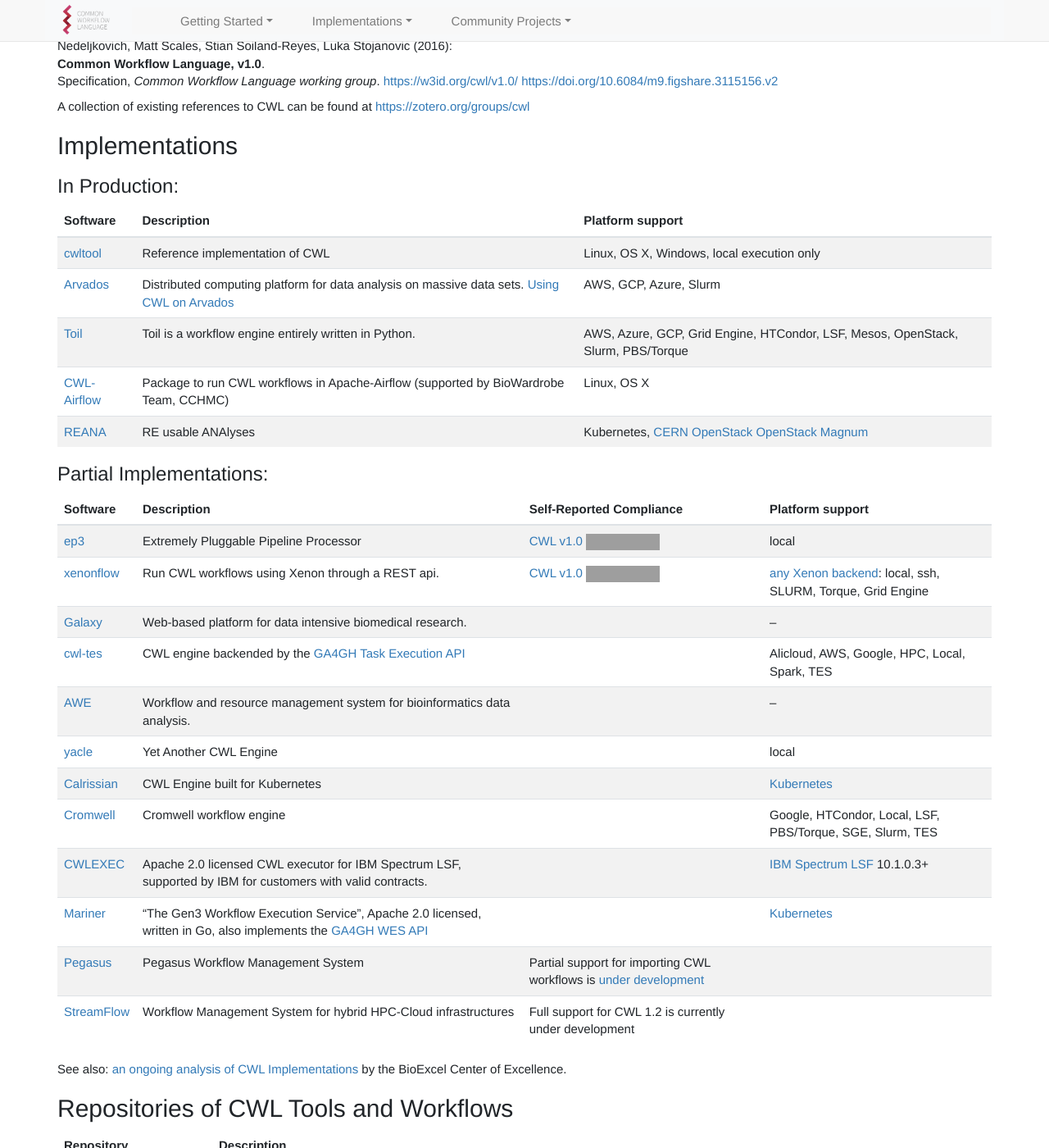
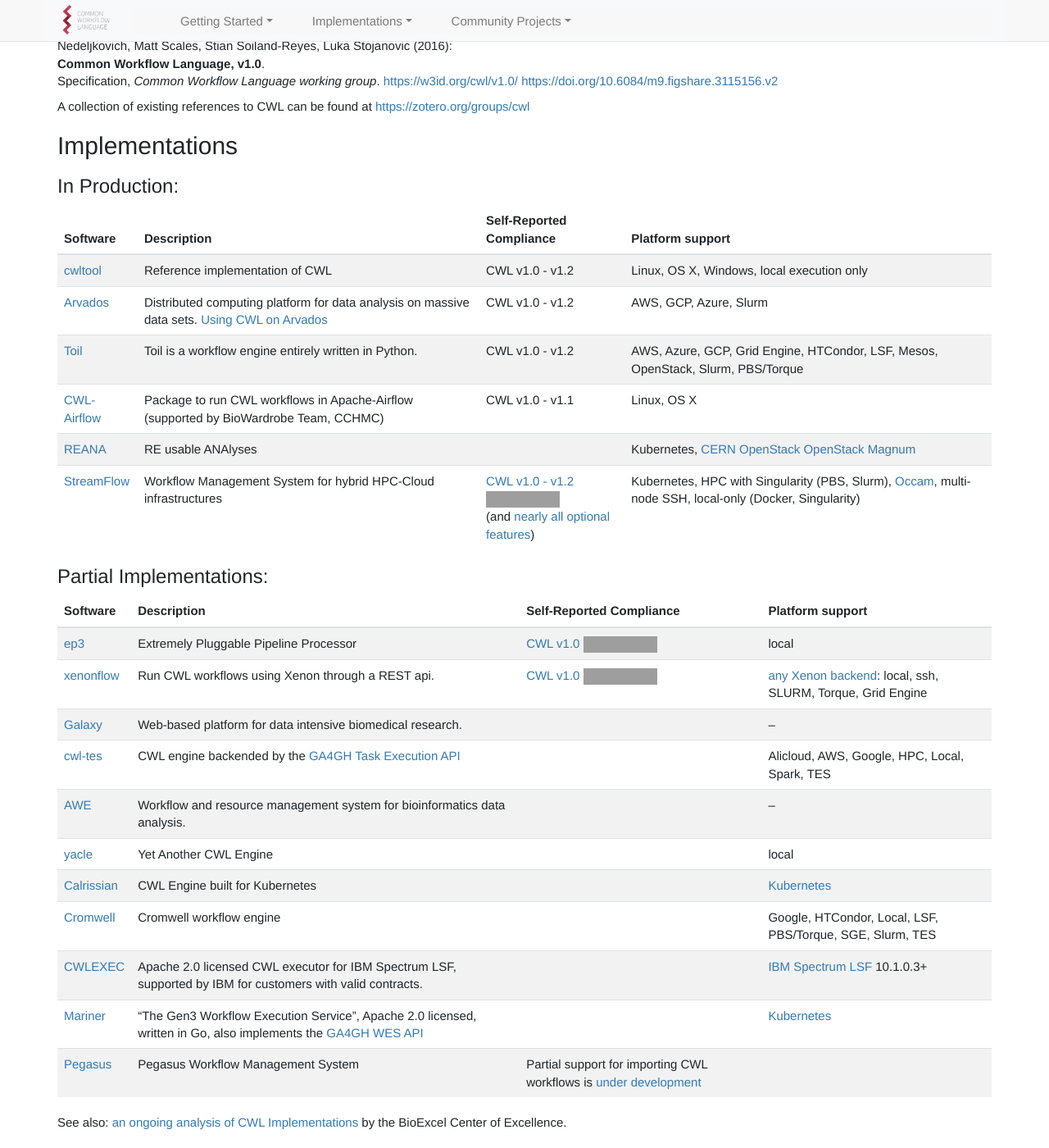
Before and after one commit to common-workflow-language/cwl-website, a Jekyll site: the page built from content/index.md, in a window 1280 px wide and 1400 px high, scrolled down 1886 px. Shown: the whole window at 82% size. Built offline with Jekyll 4.4.1, drawn with Linux system fonts in a browser that asks for light colours; comment, search, counter and statistics services are not loaded; grey boxes are pictures that could not be loaded.

Commit message:
Add conformance badge result for Streamflow! (#85)

```diff
--- a/content/_includes/home/implementations.html
+++ b/content/_includes/home/implementations.html
@@ -3,13 +3,14 @@
 <h3 id="In_Production" class="section">In Production: <a href="#In_Production" class="anchorfix"><span>§</span></a></h3>
 
 {: .table .table-striped .rows-3}
-|Software|Description|Platform support|
+|Software|Description|Self-Reported Compliance|Platform support|
 |--- |--- |--- |
-|[cwltool](https://github.com/common-workflow-language/cwltool)|Reference implementation of CWL|Linux, OS X, Windows, local execution only|
-|[Arvados](https://arvados.org/)|Distributed computing platform for data analysis on massive data sets. [Using CWL on Arvados](https://doc.arvados.org/user/cwl/cwl-runner.html)|AWS, GCP, Azure, Slurm|
-|[Toil](https://github.com/BD2KGenomics/toil)|Toil is a workflow engine entirely written in Python.|AWS, Azure, GCP, Grid Engine, HTCondor, LSF, Mesos, OpenStack, Slurm, PBS/Torque|
-|[CWL-Airflow](https://github.com/Barski-lab/cwl-airflow)|Package to run CWL workflows in Apache-Airflow (supported by BioWardrobe Team, CCHMC)|Linux, OS X|
-|[REANA](https://reana.readthedocs.io/en/latest/index.html)|RE usable ANAlyses|Kubernetes, [CERN OpenStack](https://clouddocs.web.cern.ch/clouddocs/containers/) [OpenStack Magnum](https://wiki.openstack.org/wiki/Magnum)|
+|[cwltool](https://github.com/common-workflow-language/cwltool)|Reference implementation of CWL|CWL v1.0 - v1.2 |Linux, OS X, Windows, local execution only|
+|[Arvados](https://arvados.org/)|Distributed computing platform for data analysis on massive data sets. [Using CWL on Arvados](https://doc.arvados.org/user/cwl/cwl-runner.html)|CWL v1.0 - v1.2 |AWS, GCP, Azure, Slurm|
+|[Toil](https://github.com/BD2KGenomics/toil)|Toil is a workflow engine entirely written in Python.|CWL v1.0 - v1.2 |AWS, Azure, GCP, Grid Engine, HTCondor, LSF, Mesos, OpenStack, Slurm, PBS/Torque|
+|[CWL-Airflow](https://github.com/Barski-lab/cwl-airflow)|Package to run CWL workflows in Apache-Airflow (supported by BioWardrobe Team, CCHMC)|CWL v1.0 - v1.1|Linux, OS X|
+|[REANA](https://docs.reana.io/)|RE usable ANAlyses||Kubernetes, [CERN OpenStack](https://clouddocs.web.cern.ch/clouddocs/containers/) [OpenStack Magnum](https://wiki.openstack.org/wiki/Magnum)|
+|[StreamFlow](https://streamflow.di.unito.it/)|Workflow Management System for hybrid HPC-Cloud infrastructures|[CWL v1.0 - v1.2 ![Required](https://badgen.net/https/streamflow.di.unito.it/cwl-conformance/v1.2/required.json?icon=commonwl)](https://github.com/alpha-unito/streamflow#cwl-compatibility)<br />(and [nearly all optional features](https://github.com/alpha-unito/streamflow#cwl-compatibility))|Kubernetes, HPC with Singularity (PBS, Slurm), [Occam](https://c3s.unito.it/index.php/super-computer), multi-node SSH, local-only (Docker, Singularity)|
 
 <h3 id="Partial_Implementations" class="section">Partial Implementations: <a href="#Partial_Implementations" class="anchorfix"><span>§</span></a></h3>
 
@@ -27,6 +28,5 @@
 |[CWLEXEC](https://github.com/IBMSpectrumComputing/cwlexec)|Apache 2.0 licensed CWL executor for IBM Spectrum LSF, supported by IBM for customers with valid contracts.||[IBM Spectrum LSF](https://developer.ibm.com/storage/products/ibm-spectrum-lsf/#) 10.1.0.3+|
 |[Mariner](https://github.com/uc-cdis/mariner)|"The Gen3 Workflow Execution Service", Apache 2.0 licensed, written in Go, also implements the [GA4GH WES API](https://ga4gh.github.io/workflow-execution-service-schemas)||[Kubernetes](https://kubernetes.io)|
 |[Pegasus](https://pegasus.isi.edu/documentation/reference-guide/cwl-support.html)|Pegasus Workflow Management System|Partial support for importing CWL workflows is [under development](https://pegasus.isi.edu/documentation/manpages/pegasus-cwl-converter.html)||
-|[StreamFlow](https://streamflow.di.unito.it/)|Workflow Management System for hybrid HPC-Cloud infrastructures|Full support for CWL 1.2 is currently under development||
 
 See also: [an ongoing analysis of CWL Implementations](https://docs.bioexcel.eu/cwl-engine-guide/about.html#summary-of-engines) by the BioExcel Center of Excellence.
```
